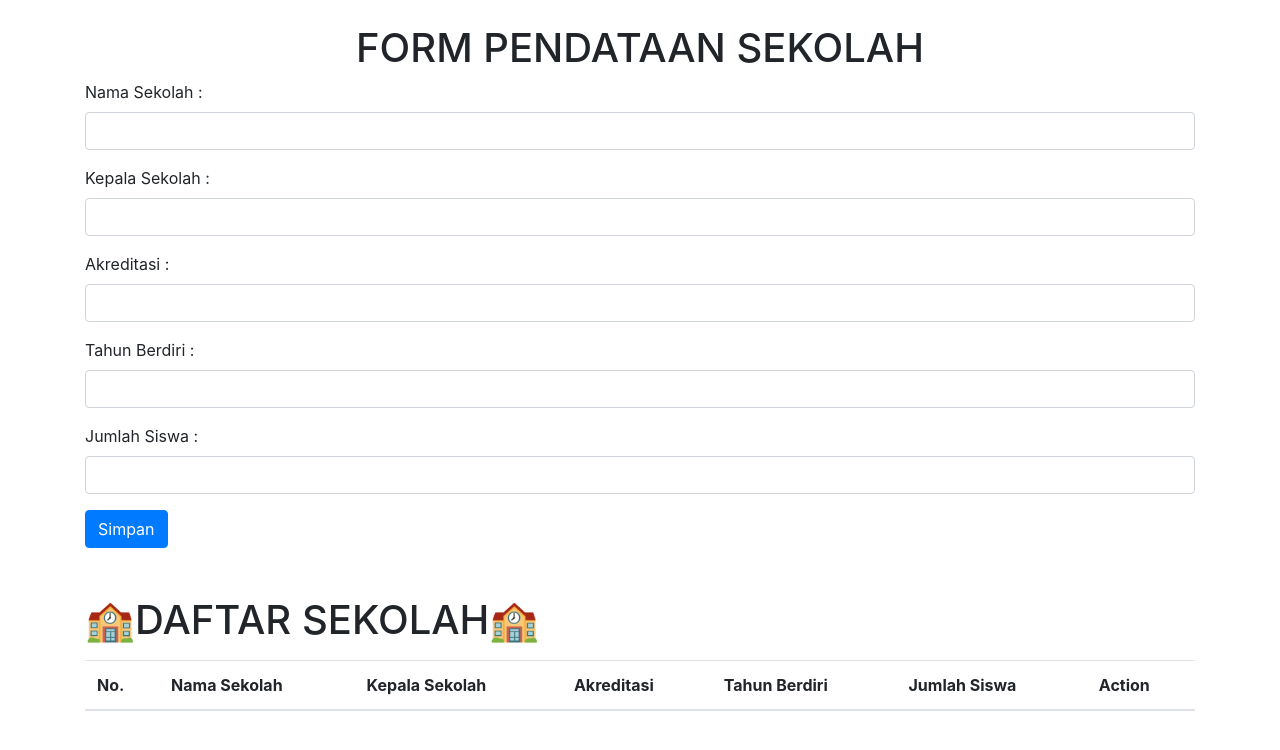
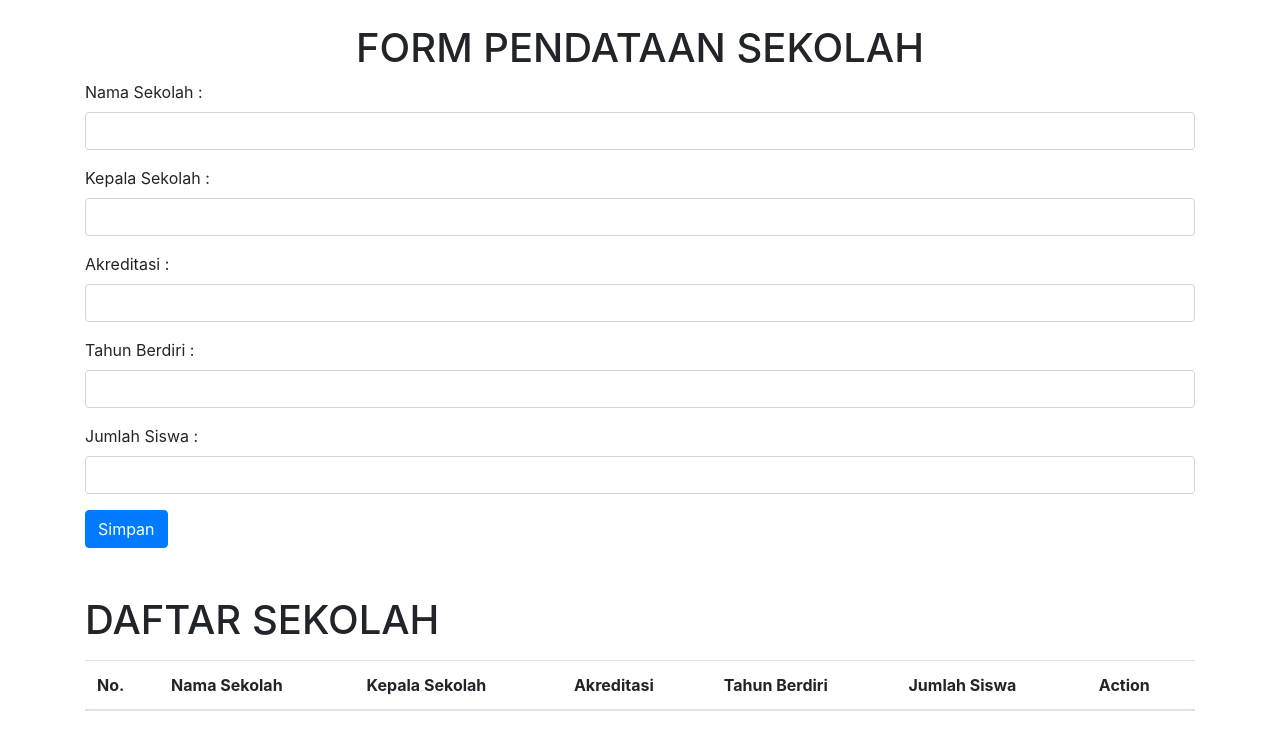
Before and after one commit to dhilarakhma/pendataansekolah_bydhila, a plain HTML site: page index.html in a window 1280 px wide. Drawn offline with nearby package versions, Linux system fonts and the light colour scheme; no server answers.

Commit message:
Update index.html

```diff
--- a/index.html
+++ b/index.html
@@ -40,7 +40,7 @@
             <button type="button" onclick="saveData()" id="button" class="btn btn-primary">Simpan</button>
         </form>
 
-        <h1 class="mt-5">🏫DAFTAR SEKOLAH🏫</h1>
+        <h1 class="mt-5">DAFTAR SEKOLAH</h1>
         <table class="table table-striped mt-3">
             <thead>
                 <tr>
```
